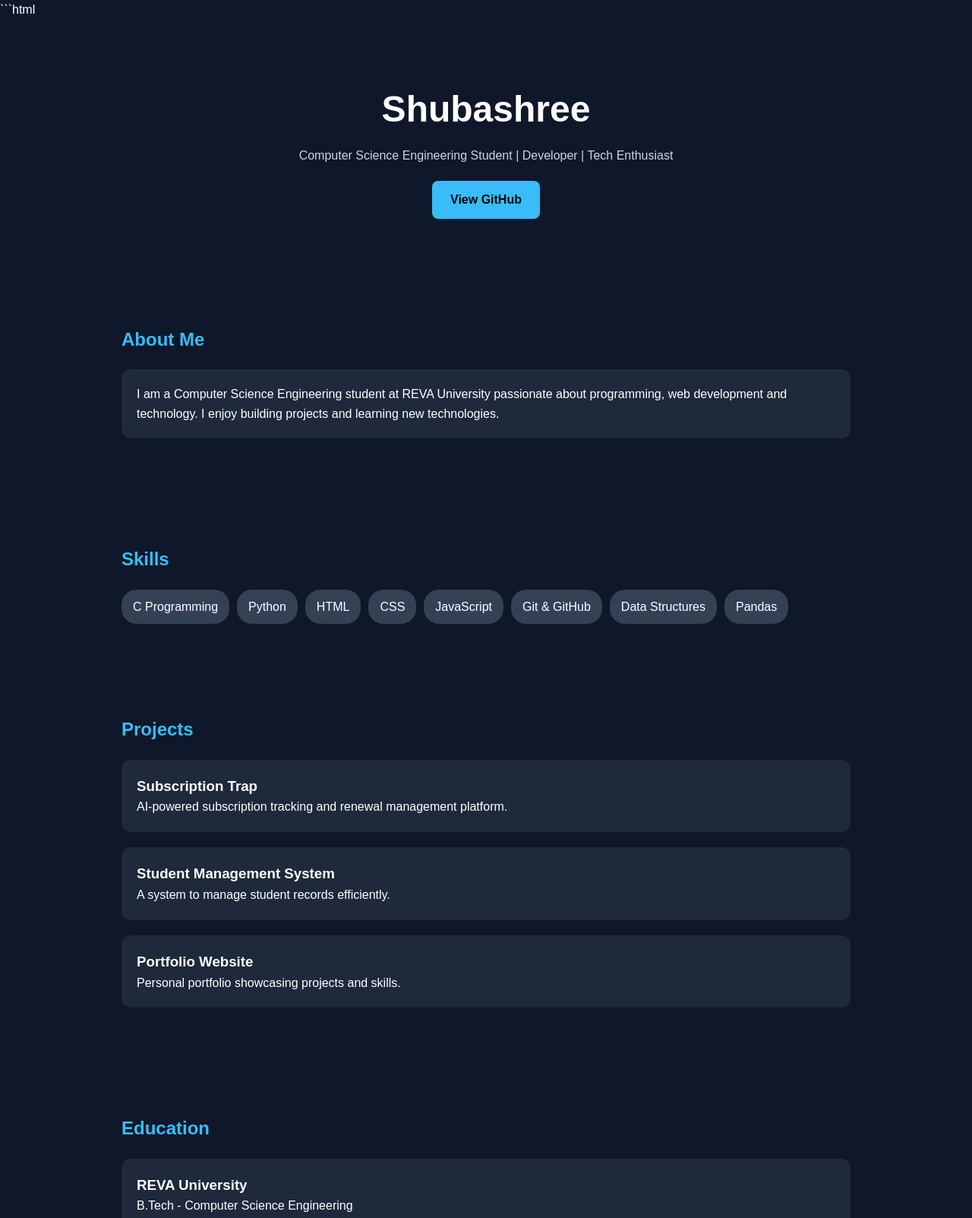
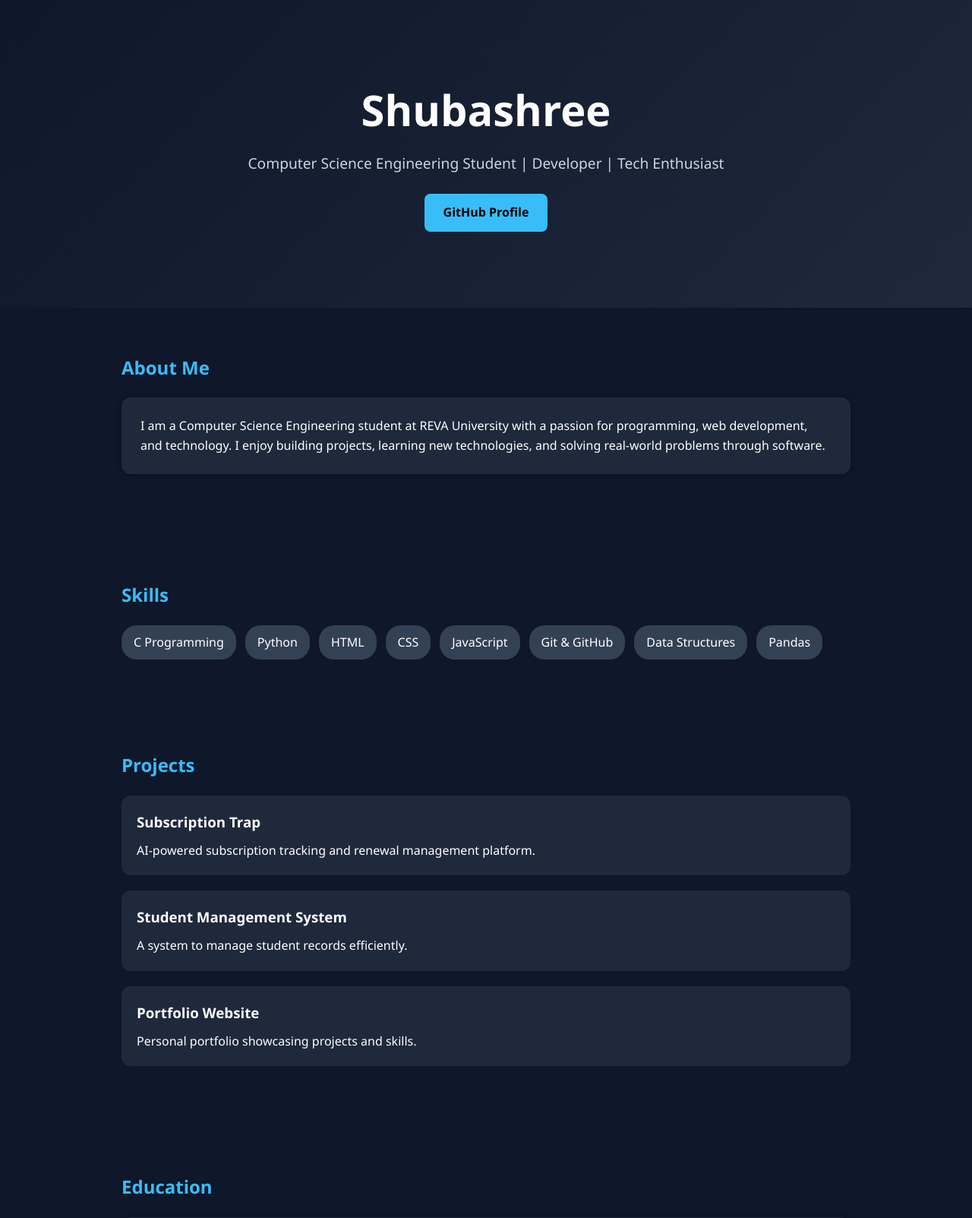
Before and after one commit to Shubashree07/shubashree07.github.io, a plain HTML site: page index.html in a window 1280 px wide. Shown: the top 1603 px of the page at 76% size. Drawn offline with Linux system fonts and the light colour scheme.

Commit message:
index.html

````diff
--- a/index.html
+++ b/index.html
@@ -1,4 +1,3 @@
-```html
 <!DOCTYPE html>
 <html lang="en">
 <head>
@@ -11,7 +10,7 @@
 margin:0;
 padding:0;
 box-sizing:border-box;
-    font-family:Arial,sans-serif;
+font-family:'Segoe UI',sans-serif;
 }
 
 body{
@@ -22,27 +21,29 @@ body{
 
 header{
 text-align:center;
-    padding:80px 20px;
+padding:100px 20px;
+background:linear-gradient(135deg,#0f172a,#1e293b);
 }
 
 header h1{
-    font-size:3rem;
+font-size:3.5rem;
+margin-bottom:10px;
 }
 
 header p{
+font-size:1.2rem;
 color:#cbd5e1;
-    margin-top:10px;
 }
 
 .btn{
 display:inline-block;
-    margin-top:20px;
-    padding:12px 24px;
+margin-top:25px;
+padding:12px 25px;
 background:#38bdf8;
-    color:black;
+color:#000;
 text-decoration:none;
+font-weight:bold;
 border-radius:8px;
-    font-weight:bold;
 }
 
 section{
@@ -52,36 +53,57 @@ section{
 }
 
 h2{
+color:#38bdf8;
 margin-bottom:20px;
-    color:#38bdf8;
 }
 
 .card{
+background:#1e293b;
+padding:25px;
+border-radius:12px;
+margin-bottom:20px;
+box-shadow:0 0 10px rgba(0,0,0,0.3);
+}
+
+.skills{
+display:flex;
+flex-wrap:wrap;
+gap:12px;
+}
+
+.skill{
+background:#334155;
+padding:10px 16px;
+border-radius:20px;
+}
+
+.project{
 background:#1e293b;
 padding:20px;
 border-radius:12px;
 margin-bottom:20px;
 }
 
-.skills{
-    display:flex;
-    flex-wrap:wrap;
-    gap:10px;
+.project h3{
+margin-bottom:10px;
 }
 
-.skill{
-    background:#334155;
-    padding:10px 15px;
-    border-radius:20px;
+.contact a{
+color:#38bdf8;
+text-decoration:none;
 }
 
 footer{
+background:#020617;
 text-align:center;
-    padding:30px;
-    background:#020617;
+padding:25px;
+margin-top:30px;
 }
-a{
-    color:#38bdf8;
+
+@media(max-width:768px){
+header h1{
+font-size:2.5rem;
+}
 }
 </style>
 </head>
@@ -93,7 +115,7 @@ a{
 <p>Computer Science Engineering Student | Developer | Tech Enthusiast</p>
 
 <a class="btn" href="https://github.com/shubashree07" target="_blank">
-        View GitHub
+GitHub Profile
 </a>
 </header>
 
@@ -101,9 +123,7 @@ a{
 <h2>About Me</h2>
 <div class="card">
 <p>
-            I am a Computer Science Engineering student at REVA University
-            passionate about programming, web development and technology.
-            I enjoy building projects and learning new technologies.
+I am a Computer Science Engineering student at REVA University with a passion for programming, web development, and technology. I enjoy building projects, learning new technologies, and solving real-world problems through software.
 </p>
 </div>
 </section>
@@ -126,20 +146,27 @@ a{
 <section>
 <h2>Projects</h2>
 
-    <div class="card">
+<div class="project">
 <h3>Subscription Trap</h3>
-        <p>AI-powered subscription tracking and renewal management platform.</p>
+<p>
+AI-powered subscription tracking and renewal management platform.
+</p>
 </div>
 
-    <div class="card">
+<div class="project">
 <h3>Student Management System</h3>
-        <p>A system to manage student records efficiently.</p>
+<p>
+A system to manage student records efficiently.
+</p>
 </div>
 
-    <div class="card">
+<div class="project">
 <h3>Portfolio Website</h3>
-        <p>Personal portfolio showcasing projects and skills.</p>
+<p>
+Personal portfolio showcasing projects and skills.
+</p>
 </div>
+
 </section>
 
 <section>
@@ -147,39 +174,47 @@ a{
 
 <div class="card">
 <h3>REVA University</h3>
-        <p>B.Tech - Computer Science Engineering</p>
+<p>Bachelor of Technology (B.Tech) - Computer Science Engineering</p>
 </div>
+
 </section>
 
 <section>
 <h2>Contact</h2>
 
-    <div class="card">
-        <p>📧 Email:
+<div class="card contact">
+
+<p>
+📧 Email:
 <a href="mailto:25020102600@reva.edu.in">
 25020102600@reva.edu.in
-        </a></p>
+</a>
+</p>
 
 <br>
 
-        <p>💻 GitHub:
+<p>
+💻 GitHub:
 <a href="https://github.com/shubashree07" target="_blank">
 github.com/shubashree07
-        </a></p>
+</a>
+</p>
 
 <br>
 
-        <p>💼 LinkedIn:
+<p>
+💼 LinkedIn:
 <a href="https://www.linkedin.com/in/shuba-shree-g-j-745a22384/" target="_blank">
-        LinkedIn Profile
-        </a></p>
+linkedin.com/in/shuba-shree-g-j-745a22384
+</a>
+</p>
+
 </div>
 </section>
 
 <footer>
-    <p>© 2026 Shubashree. All Rights Reserved.</p>
+<p>© 2026 Shubashree | All Rights Reserved</p>
 </footer>
 
 </body>
 </html>
-```
````
Lines whose indentation alone changed are shown as unchanged.
